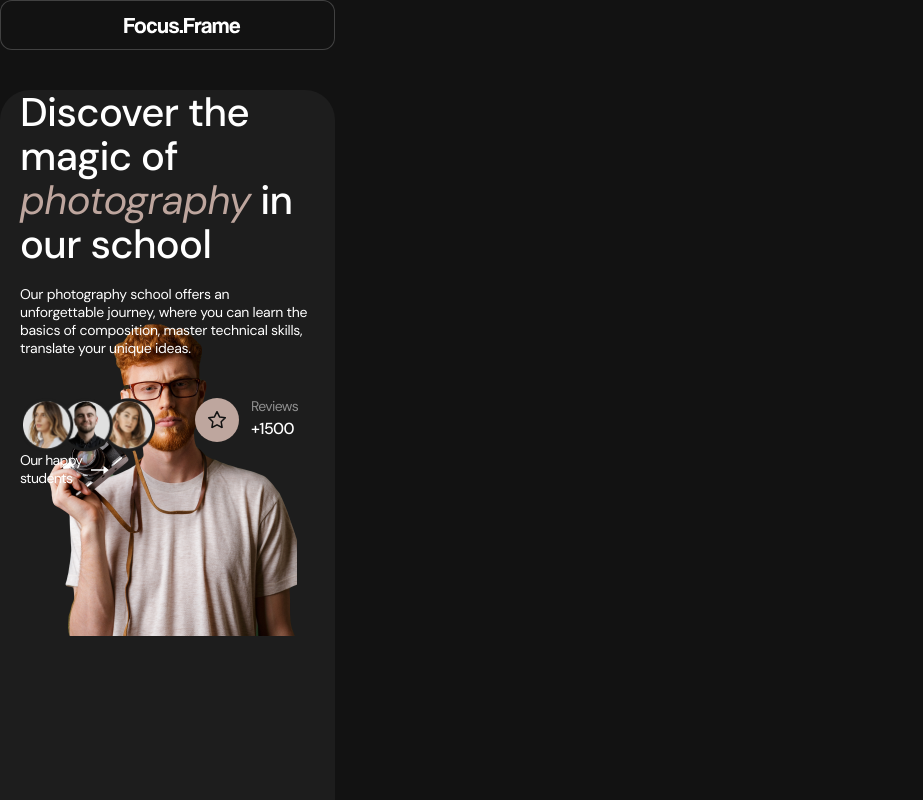
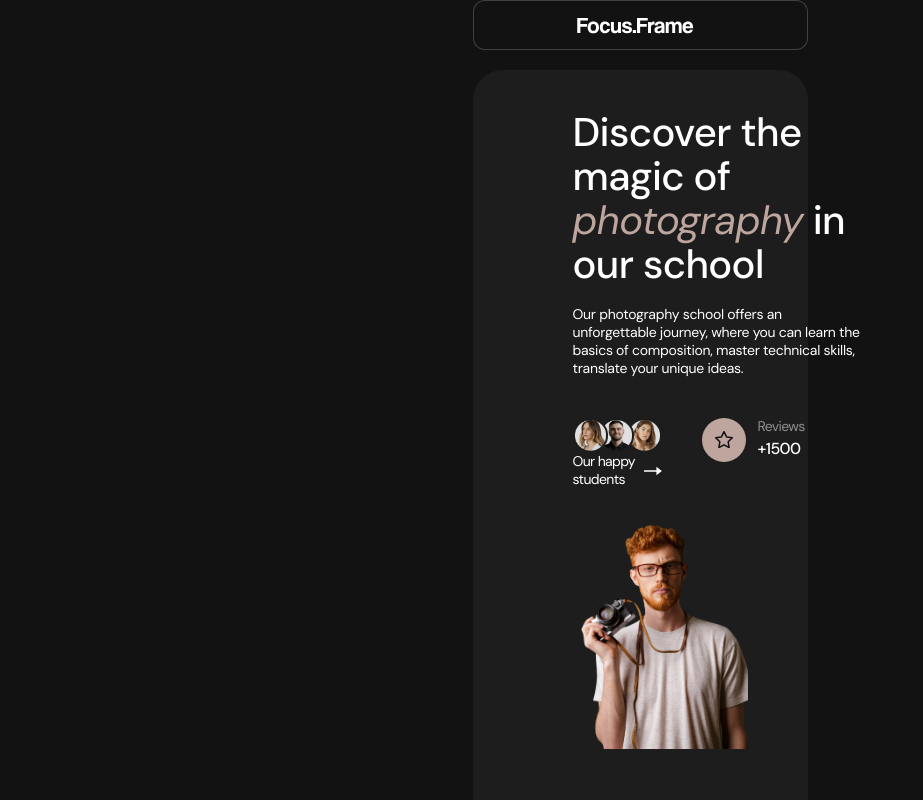
Before and after one commit to perevertun/hm-photo, a plain HTML site: page index.html in a window 1280 px wide. Shown: the top 800 px of the page, without its empty margins (0-923 px from the left). Drawn offline with nearby package versions, Linux system fonts and the light colour scheme.

Commit message:
Section hero

```diff
--- a/css/styles.css
+++ b/css/styles.css
@@ -117,9 +117,11 @@
 border: 1px solid rgba(255, 255, 255, 0.20);
 background: var(--black);
 
+margin: 0 auto;
 
 width: 335px;
 height: 50px;
+margin-bottom: 20px;
 }
 
 .header-nav {
@@ -129,10 +131,8 @@
 .header-box {}
 
 .header-logo {
-  display: flex;
- margin-left: 20px;
+ display: flex;
  margin-top: 17px;
- margin-bottom: 17px;
 }
 
 .logo-company {
@@ -165,39 +165,24 @@
 @media only screen and (min-width: 375px) {
   .hero-box {
     width: 335px;
-    height: 777px;
-
-    background-repeat: no-repeat;
-    background-position: center;
+    min-height: 777px;
+    margin: 0 auto 80px;
+    padding-top: 40px;
+    padding-bottom: 0;
 
     border-radius: 30px;
     background-color: var(--dark-grey);
-    background-image: url(../image/hero/Hero-bg-manmob.png);
   }
-}
-
-@media (min-device-pixel-ratio: 2),
-(min-resolution: 192dpi),
-(min-resolution: 2dppx) {
-  .section-hero-bg {
-    background-image: url(../image/hero/Hero-bg-manmob@2x.png);
-  }
-}
-
-.hero-container {
-  padding-right: 20px;
-  padding-left: 20px;
 }
 
 @media only screen and (min-width: 375px) {
   .hero-title {
-    margin-top: 40px;
-    margin-bottom: 20px;
     width: 295px;
 
     font-size: 40px;
     font-weight: 500;
     line-height: 1.1;
+    margin-bottom: 20px;
     }
 }
 
@@ -229,7 +214,8 @@
 .hero-items {
   display: flex;
   gap: 40px;
-}
+  margin-bottom: 31px;
+ }
 
 .hero-box-student {
   display: flex;
@@ -281,6 +267,10 @@
 .hero-numbers {
   font-weight: 500;
   line-height: 1.12;
+}
+
+.hero-img-bg {
+
 }
 
 /**
--- a/index.html
+++ b/index.html
@@ -51,7 +51,7 @@
     <main>
       <!-- Hero section -->
       <section class="hero-box">
-        <div class="container hero-container">
+        <div class="container">
           <h1 class="hero-title">
             Discover the magic of
             <span class="hero-title-acent">photography</span> in our school
@@ -111,6 +111,41 @@
                 <p class="hero-numbers">+1500</p>
               </div>
             </div>
+          </div>
+          <div>
+            <picture class="hero-img-bg">
+              <!-- Desktop screen -->
+              <source
+                media="(min-width: 1200px)"
+                srcset="
+                  ./image/hero/Hero-bg-mandesk.png    1x,
+                  ./image/hero/Hero-bg-mandesk@2x.png 2x
+                "
+              />
+              <!-- Tablet screen -->
+              <source
+                media="(min-width: 768px)"
+                srcset="
+                  ./image/hero/Hero-bg-mantab.png    1x,
+                  ./image/hero/Hero-bg-mantab@2x.png 2x
+                "
+              />
+              <!-- Mobile screen -->
+              <source
+                media="(max-width: 767px)"
+                srcset="
+                  ./image/hero/Hero-bg-manmob.png    1x,
+                  ./image/hero/Hero-bg-manmob@2x.png 2x
+                "
+              />
+              <img
+                class="hero-students"
+                src="./image/hero/Hero-bg-manmob.png"
+                alt="A red-haired man with a camera in his hands"
+                width="259"
+                loading="lazy"
+              />
+            </picture>
           </div>
         </div>
       </section>
```
